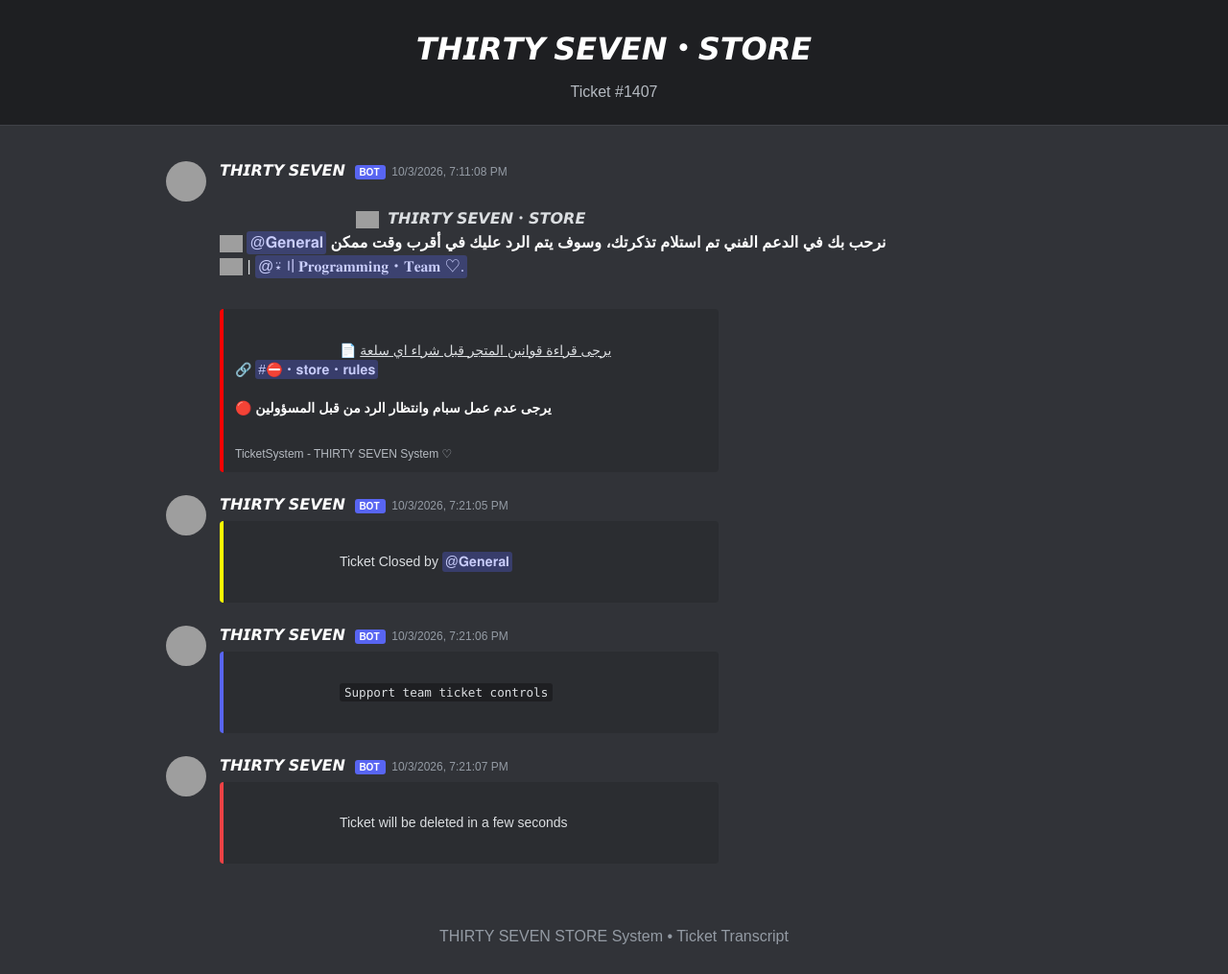
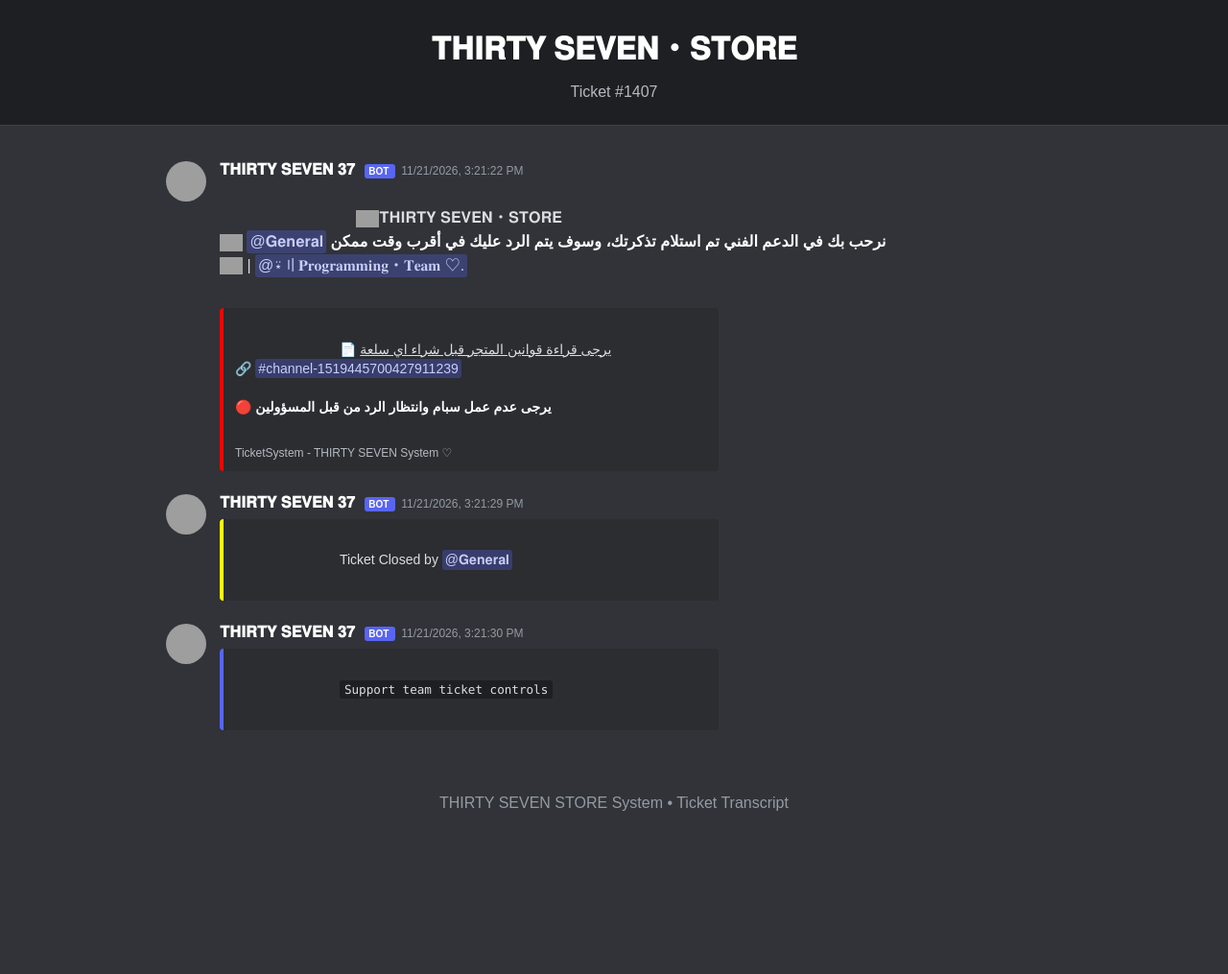
Before and after one commit to ticketsystem583-create/vision-transcripts, a plain HTML site: page transcript-closed-1407.html in a window 1280 px wide. Shown: the whole page at 96% size. After the commit the page ends 876 px from the top, so only its background shows below. Drawn offline with Linux system fonts and the light colour scheme; grey boxes are pictures that could not be loaded.

Commit message:
Save transcript-closed-1407.html

```diff
--- a/transcript-closed-1407.html
+++ b/transcript-closed-1407.html
@@ -290,7 +290,7 @@ body {
 <div class="header">
 
     <h1>
-        𝙏𝙃𝙄𝙍𝙏𝙔 𝙎𝙀𝙑𝙀𝙉・𝙎𝙏𝙊𝙍𝙀
+      𝐓𝐇𝐈𝐑𝐓𝐘 𝐒𝐄𝐕𝐄𝐍・𝐒𝐓𝐎𝐑𝐄
     </h1>
 
     <p>
@@ -306,7 +306,7 @@ body {
 
                 <img
                     class="avatar"
-                    src="https://cdn.discordapp.com/avatars/1554534122062618755/a_dcfeed8474ebb2a39891e5f681d941b1.gif?size=128"
+                    src="https://cdn.discordapp.com/avatars/1554534122062618755/a_91965cbb8cb1110e6e460fc24e5a8c2b.gif?size=128"
                     alt="avatar"
                 >
 
@@ -315,7 +315,7 @@ body {
                     <div class="message-header">
 
                         <span class="username">
-                            𝙏𝙃𝙄𝙍𝙏𝙔 𝙎𝙀𝙑𝙀𝙉
+                            𝐓𝐇𝐈𝐑𝐓𝐘 𝐒𝐄𝐕𝐄𝐍 𝟑𝟕
                         </span>
 
 
@@ -325,14 +325,14 @@ body {
 
 
                         <span class="date">
-                            10/3/2026, 7:11:08 PM
+                            11/21/2026, 3:21:22 PM
                         </span>
 
                     </div>
 
 
                             <div class="content">
-                                <img class="discord-emoji" src="https://cdn.discordapp.com/emojis/1555931037970731109.webp?size=64&quality=lossless" alt=":37:" title=":37:">  𝙏𝙃𝙄𝙍𝙏𝙔 𝙎𝙀𝙑𝙀𝙉・𝙎𝙏𝙊𝙍𝙀
+                                <img class="discord-emoji" src="https://cdn.discordapp.com/emojis/1555931037970731109.webp?size=64&quality=lossless" alt=":37:" title=":37:">𝐓𝐇𝐈𝐑𝐓𝐘 𝐒𝐄𝐕𝐄𝐍・𝐒𝐓𝐎𝐑𝐄
 <img class="discord-emoji" src="https://cdn.discordapp.com/emojis/1520264830223909087.gif?size=64&quality=lossless" alt=":3rab:" title=":3rab:"> <span class="mention">@𝐆𝐞𝐧𝐞𝐫𝐚𝐥</span> <strong>نرحب بك في الدعم الفني تم استلام تذكرتك، وسوف يتم الرد عليك في أقرب وقت ممكن</strong>
 <img class="discord-emoji" src="https://cdn.discordapp.com/emojis/1520265210559074304.gif?size=64&quality=lossless" alt=":3rab:" title=":3rab:"> | <span class="mention">@⍣〢𝐏𝐫𝐨𝐠𝐫𝐚𝐦𝐦𝐢𝐧𝐠・𝐓𝐞𝐚𝐦 ♡.</span>
                             </div>
@@ -353,7 +353,7 @@ body {
 
                         <div class="embed-description">
                             📄 <u>يرجى قراءة قوانين المتجر قبل شراء اي سلعة</u>
-🔗 <span class="mention">#⛔・𝐬𝐭𝐨𝐫𝐞・𝐫𝐮𝐥𝐞𝐬</span>
+🔗 <span class="mention">#channel-1519445700427911239</span>
 
 🔴 <strong>يرجى عدم عمل سبام وانتظار الرد من قبل المسؤولين</strong>
                         </div>
@@ -380,7 +380,7 @@ body {
 
                 <img
                     class="avatar"
-                    src="https://cdn.discordapp.com/avatars/1554534122062618755/a_dcfeed8474ebb2a39891e5f681d941b1.gif?size=128"
+                    src="https://cdn.discordapp.com/avatars/1554534122062618755/a_91965cbb8cb1110e6e460fc24e5a8c2b.gif?size=128"
                     alt="avatar"
                 >
 
@@ -389,7 +389,7 @@ body {
                     <div class="message-header">
 
                         <span class="username">
-                            𝙏𝙃𝙄𝙍𝙏𝙔 𝙎𝙀𝙑𝙀𝙉
+                            𝐓𝐇𝐈𝐑𝐓𝐘 𝐒𝐄𝐕𝐄𝐍 𝟑𝟕
                         </span>
 
 
@@ -399,7 +399,7 @@ body {
 
 
                         <span class="date">
-                            10/3/2026, 7:21:05 PM
+                            11/21/2026, 3:21:29 PM
                         </span>
 
                     </div>
@@ -441,7 +441,7 @@ body {
 
                 <img
                     class="avatar"
-                    src="https://cdn.discordapp.com/avatars/1554534122062618755/a_dcfeed8474ebb2a39891e5f681d941b1.gif?size=128"
+                    src="https://cdn.discordapp.com/avatars/1554534122062618755/a_91965cbb8cb1110e6e460fc24e5a8c2b.gif?size=128"
                     alt="avatar"
                 >
 
@@ -450,7 +450,7 @@ body {
                     <div class="message-header">
 
                         <span class="username">
-                            𝙏𝙃𝙄𝙍𝙏𝙔 𝙎𝙀𝙑𝙀𝙉
+                            𝐓𝐇𝐈𝐑𝐓𝐘 𝐒𝐄𝐕𝐄𝐍 𝟑𝟕
                         </span>
 
 
@@ -460,7 +460,7 @@ body {
 
 
                         <span class="date">
-                            10/3/2026, 7:21:06 PM
+                            11/21/2026, 3:21:30 PM
                         </span>
 
                     </div>
@@ -498,67 +498,6 @@ body {
                 </div>
             </div>
 
-            <div class="message">
-
-                <img
-                    class="avatar"
-                    src="https://cdn.discordapp.com/avatars/1554534122062618755/a_dcfeed8474ebb2a39891e5f681d941b1.gif?size=128"
-                    alt="avatar"
-                >
-
-                <div class="message-body">
-
-                    <div class="message-header">
-
-                        <span class="username">
-                            𝙏𝙃𝙄𝙍𝙏𝙔 𝙎𝙀𝙑𝙀𝙉
-                        </span>
-
-
-                                <span class="bot-tag">
-                                    BOT
-                                </span>
-
-
-                        <span class="date">
-                            10/3/2026, 7:21:07 PM
-                        </span>
-
-                    </div>
-
-
-
-
-        <div
-            class="discord-embed"
-            style="border-left-color:#ed4245;"
-        >
-
-
-            <div class="embed-content">
-
-
-
-
-
-                        <div class="embed-description">
-                            Ticket will be deleted in a few seconds
-                        </div>
-
-
-
-
-
-            </div>
-        </div>
-
-
-
-
-
-                </div>
-            </div>
-
 
 </div>
 
```
